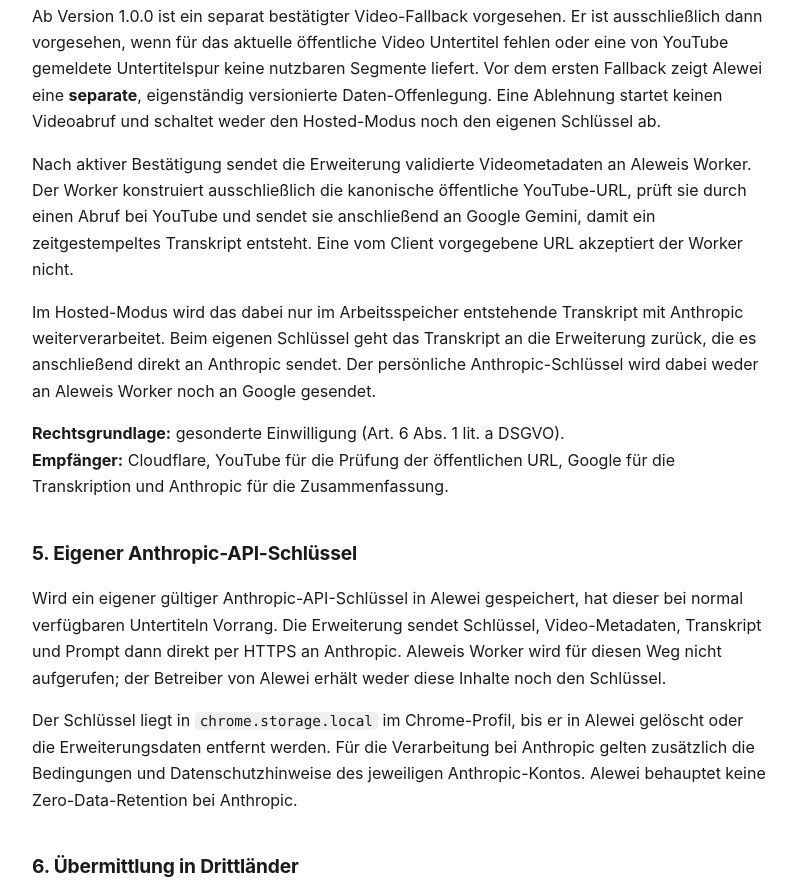
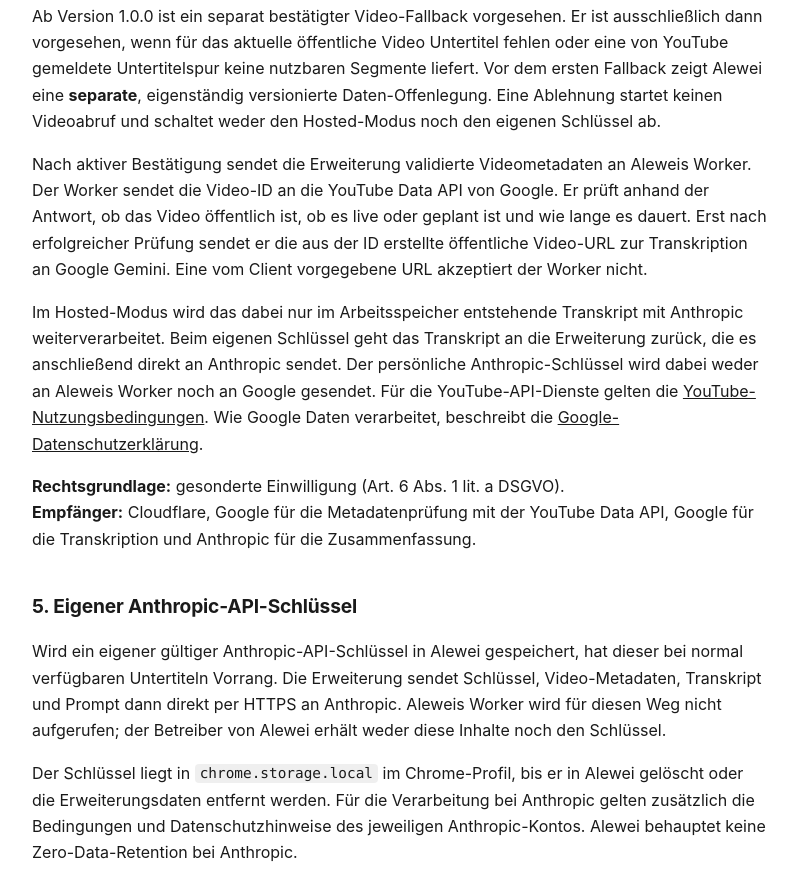
Before and after one commit to isaacdoane/alewei-privacy, a plain HTML site: page privacy/index.html in a window 1280 px wide. Shown: the part 2045-2941 px from the top of the page, without its empty margins (240-1037 px from the left). Drawn offline with Linux system fonts and the light colour scheme.

Commit message:
docs: describe YouTube Data API metadata verification in DE/EN drafts

```diff
--- a/privacy/index.html
+++ b/privacy/index.html
@@ -90,19 +90,16 @@ ersten Fallback zeigt Alewei eine <strong>separate</strong>, eigenständig
 versionierte Daten-Offenlegung. Eine Ablehnung startet keinen Videoabruf und
 schaltet weder den Hosted-Modus noch den eigenen Schlüssel ab.</p>
 <p>Nach aktiver Bestätigung sendet die Erweiterung validierte Videometadaten an
-Aleweis Worker. Der Worker konstruiert ausschließlich die kanonische öffentliche
-YouTube-URL, prüft sie durch einen Abruf bei YouTube und sendet sie
-anschließend an Google Gemini, damit ein zeitgestempeltes Transkript entsteht.
+Aleweis Worker. Der Worker sendet die Video-ID an die YouTube Data API von Google. Er prüft anhand der Antwort, ob das Video öffentlich ist, ob es live oder geplant ist und wie lange es dauert. Erst nach erfolgreicher Prüfung sendet er die aus der ID erstellte öffentliche Video-URL zur Transkription an Google Gemini.
 Eine vom Client vorgegebene URL akzeptiert der Worker nicht.</p>
 <p>Im Hosted-Modus wird das dabei nur im Arbeitsspeicher entstehende Transkript
 mit Anthropic weiterverarbeitet. Beim eigenen Schlüssel geht das Transkript an
 die Erweiterung zurück, die es anschließend direkt an Anthropic sendet. Der
 persönliche Anthropic-Schlüssel wird dabei weder an Aleweis Worker noch an
-Google gesendet.</p>
+Google gesendet. Für die YouTube-API-Dienste gelten die <a href="https://www.youtube.com/t/terms">YouTube-Nutzungsbedingungen</a>. Wie Google Daten verarbeitet, beschreibt die <a href="https://policies.google.com/privacy">Google-Datenschutzerklärung</a>.</p>
 <p><strong>Rechtsgrundlage:</strong> gesonderte Einwilligung
 (Art. 6 Abs. 1 lit. a DSGVO).<br>
-<strong>Empfänger:</strong> Cloudflare, YouTube für die Prüfung der öffentlichen
-URL, Google für die Transkription und Anthropic für die Zusammenfassung.</p>
+<strong>Empfänger:</strong> Cloudflare, Google für die Metadatenprüfung mit der YouTube Data API, Google für die Transkription und Anthropic für die Zusammenfassung.</p>
 
 <h2>5. Eigener Anthropic-API-Schlüssel</h2>
 <p>Wird ein eigener gültiger Anthropic-API-Schlüssel in Alewei gespeichert, hat
```
Also changed, not shown: en/index.html (+1 -1 lines), en/privacy/index.html (+1 -1 lines), index.html (+1 -1 lines).
